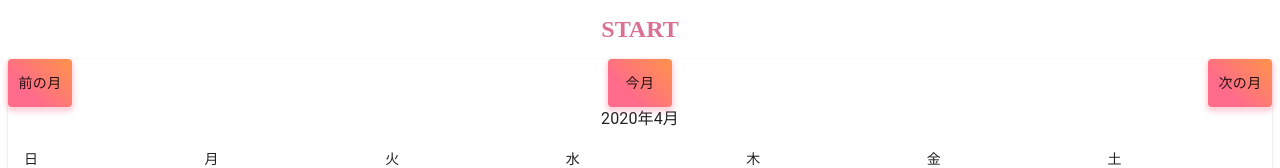
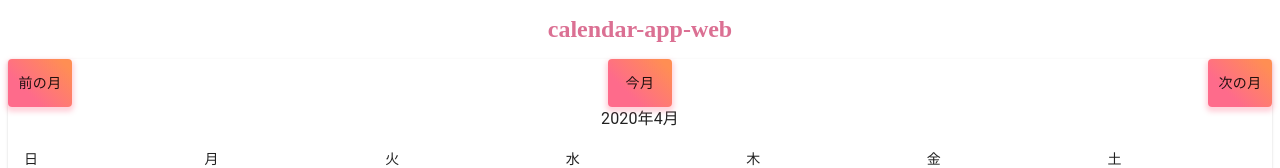
Before and after one commit to i-s-23/calendar-app-web, a React (Create React App) app: page / in a window 1280 px wide. Shown: the top 168 px of the page. Built offline with nearby package versions, Linux system fonts and the light colour scheme; the HTML template or start-up script is replaced by a standard one.

Commit message:
タイトル修正、StoryBook関連のメモの追加

```diff
--- a/src/App.tsx
+++ b/src/App.tsx
@@ -13,7 +13,7 @@ const Title = styled.h1`
 const App: React.FC = () => {
   return (
     <div>
-      <Title>START</Title>
+      <Title>calendar-app-web</Title>
       <Calender />
     </div>
   );
```
Also changed, not shown: 2 other files (tests, documents, lock files or other folders).
